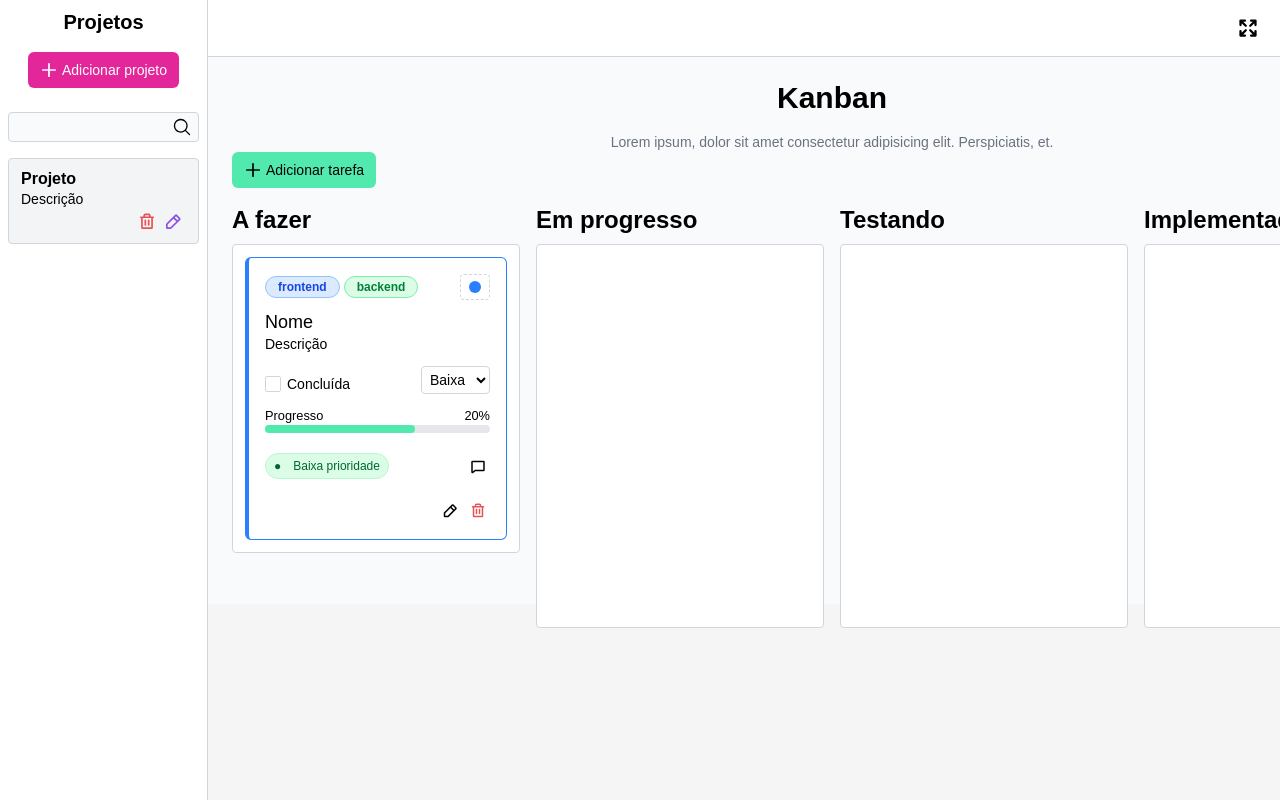
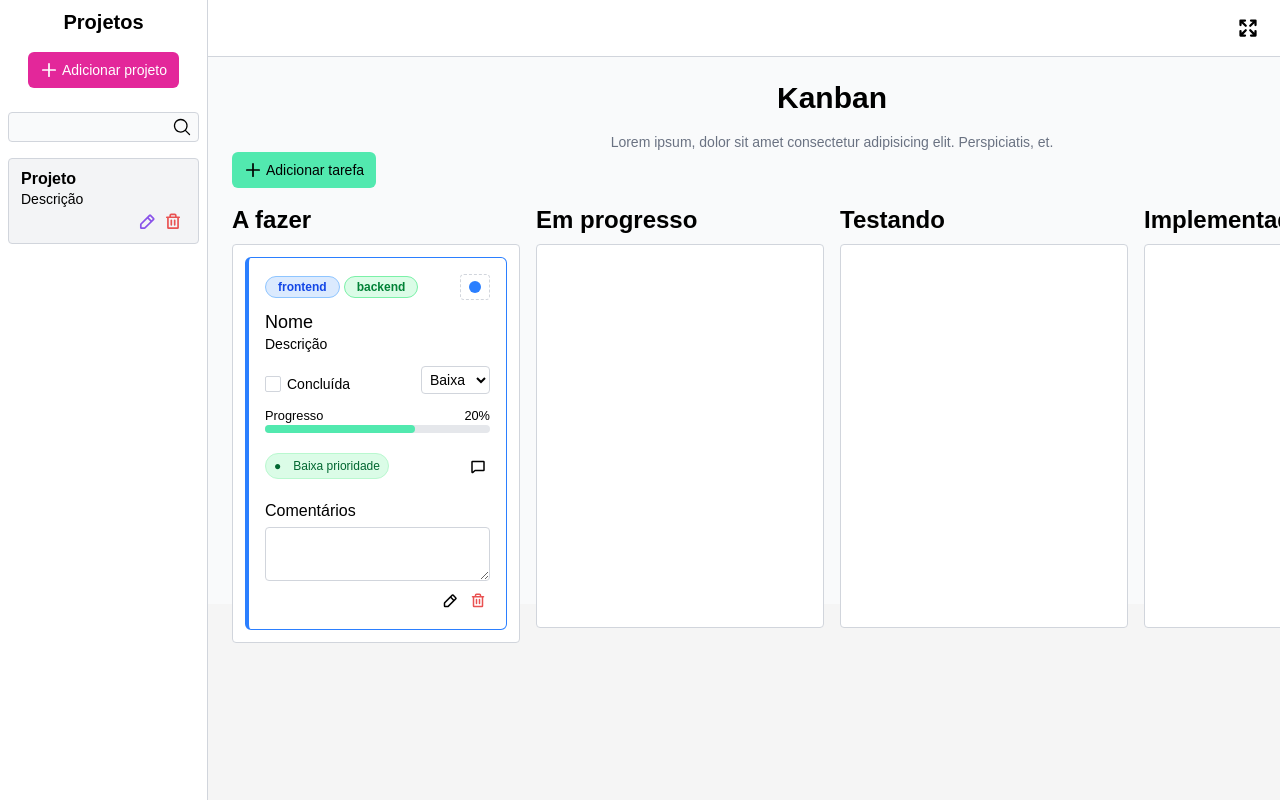
Before and after one commit to marcelosarinho/kanban, a React (Vite) app in the folder frontend/: page / in a window 1280 px wide. Both pictures are taken after a click on the button 478 px from the left and 465 px from the top of the page. Shown: the top 800 px of the page. Built offline with nearby package versions, Linux system fonts and the light colour scheme; some icons are missing; a web font is replaced by a local one.

Commit message:
feat: toggle commentary on task

```diff
--- a/frontend/src/components/SidebarCard.tsx
+++ b/frontend/src/components/SidebarCard.tsx
@@ -16,10 +16,10 @@ export default function SidebarCard(props: SidebarCardProps) {
 
       <div className="flex items-center justify-end">
         <Button variant="transparent">
-          <TrashIcon weight="bold" className="text-lg text-danger group-hover:text-red-600 transition-colors" />
+          <PencilSimpleIcon weight="bold" className="text-lg text-info group-hover:text-info/60 transition-colors" />
         </Button>
         <Button variant="transparent">
-          <PencilSimpleIcon weight="bold" className="text-lg text-info group-hover:text-info/60 transition-colors" />
+          <TrashIcon weight="bold" className="text-lg text-danger group-hover:text-red-600 transition-colors" />
         </Button>
       </div>
     </div>
--- a/frontend/src/components/Task.tsx
+++ b/frontend/src/components/Task.tsx
@@ -9,9 +9,11 @@ import ProgressBar from "./ProgressBar"
 import { useState } from "react"
 import { ChatIcon, CheckIcon, PencilSimpleIcon, TrashIcon } from "@phosphor-icons/react";
 import Button from "./Button";
+import Textarea from "./Textarea";
 
 export default function Task() {
   const [toggleColorDropdown, setToggleColorDropdown] = useState(false);
+  const [toggleComment, setToggleComment] = useState(false);
 
   return (
     <div className="p-4 border border-l-4 border-blue-500 rounded-md bg-white dark:bg-slate-800 dark:border-blue-700 dark:text-gray-300">
@@ -93,10 +95,19 @@ export default function Task() {
 
     <div className="my-5 flex justify-between">
       <TaskPriorityBadge priority="low"/>
-      <button className="flex items-center cursor-pointer p-1 rounded-full hover:bg-gray-200 transition-colors">
+      <button
+        className="flex items-center cursor-pointer p-1 rounded-full hover:bg-gray-200 dark:hover:bg-slate-900 transition-colors"
+        onClick={() => setToggleComment(!toggleComment)}
+      >
         <ChatIcon weight="bold" />
       </button>
     </div>
+
+    {toggleComment && (
+      <div className="mb-2">
+        <Textarea label="Comentários" />
+      </div>
+    )}
 
     <footer className="flex gap-1 justify-end">
       <Button variant="transparent">
--- a/frontend/src/components/Textarea.tsx
+++ b/frontend/src/components/Textarea.tsx
@@ -5,7 +5,7 @@ type TextareaProps = {
 } & ComponentProps<'textarea'>
 
 export default function Textarea(props: TextareaProps) {
-  const { label, id, ...rest } = props;
+  const { label, id, className, ...rest } = props;
 
   return (
     <div className="flex flex-col">
@@ -13,7 +13,7 @@ export default function Textarea(props: TextareaProps) {
       <textarea
         id={id}
         {...rest}
-        className="text-sm px-2 py-1.5 border border-gray-300 rounded w-full dark:bg-slate-800 dark:border-slate-950 focus-visible:ring-4 focus-visible:ring-primary/40 focus-visible:outline-none focus-visible:border focus-visible:border-primary dark:text-gray-300"
+        className={`text-sm px-2 py-1.5 border border-gray-300 rounded w-full dark:bg-slate-800 dark:border-slate-950 focus-visible:ring-4 focus-visible:ring-primary/40 focus-visible:outline-none focus-visible:border focus-visible:border-primary dark:text-gray-300 ${className}`}
       />
     </div>
   )
```
